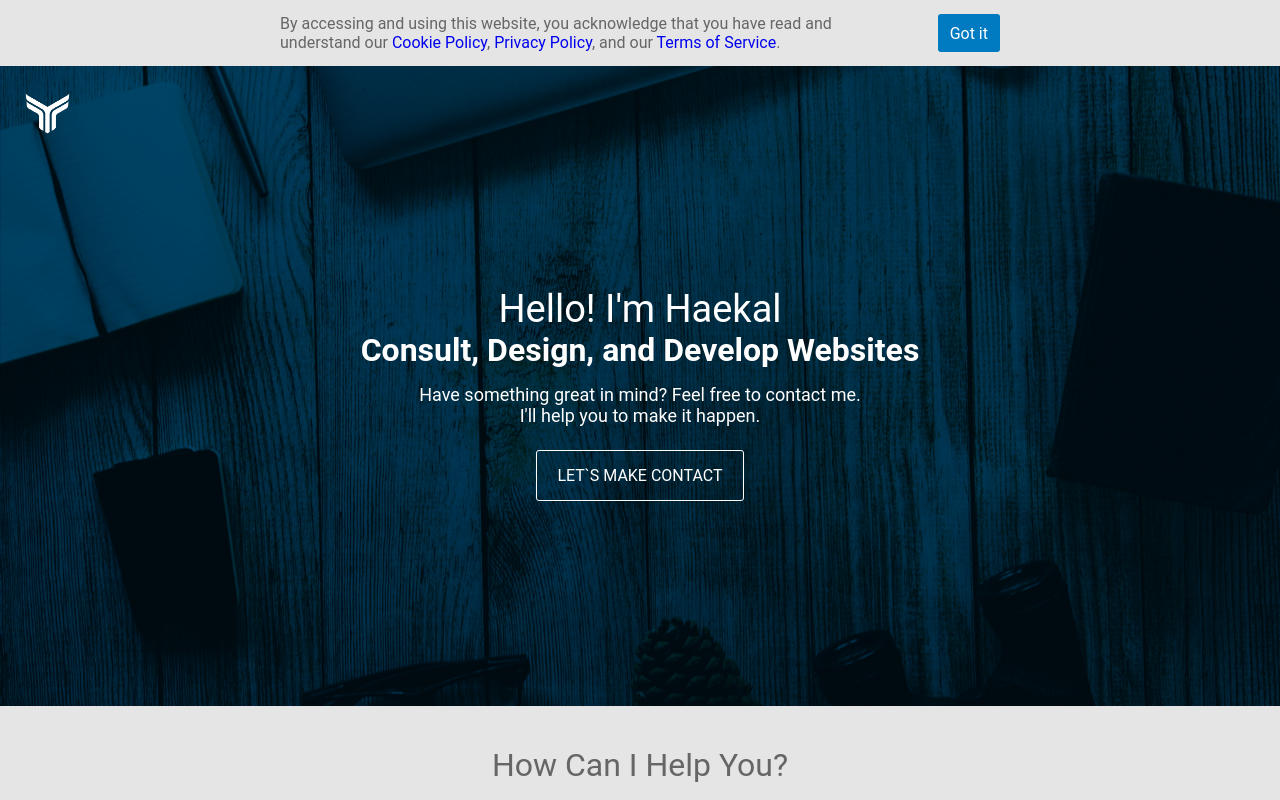
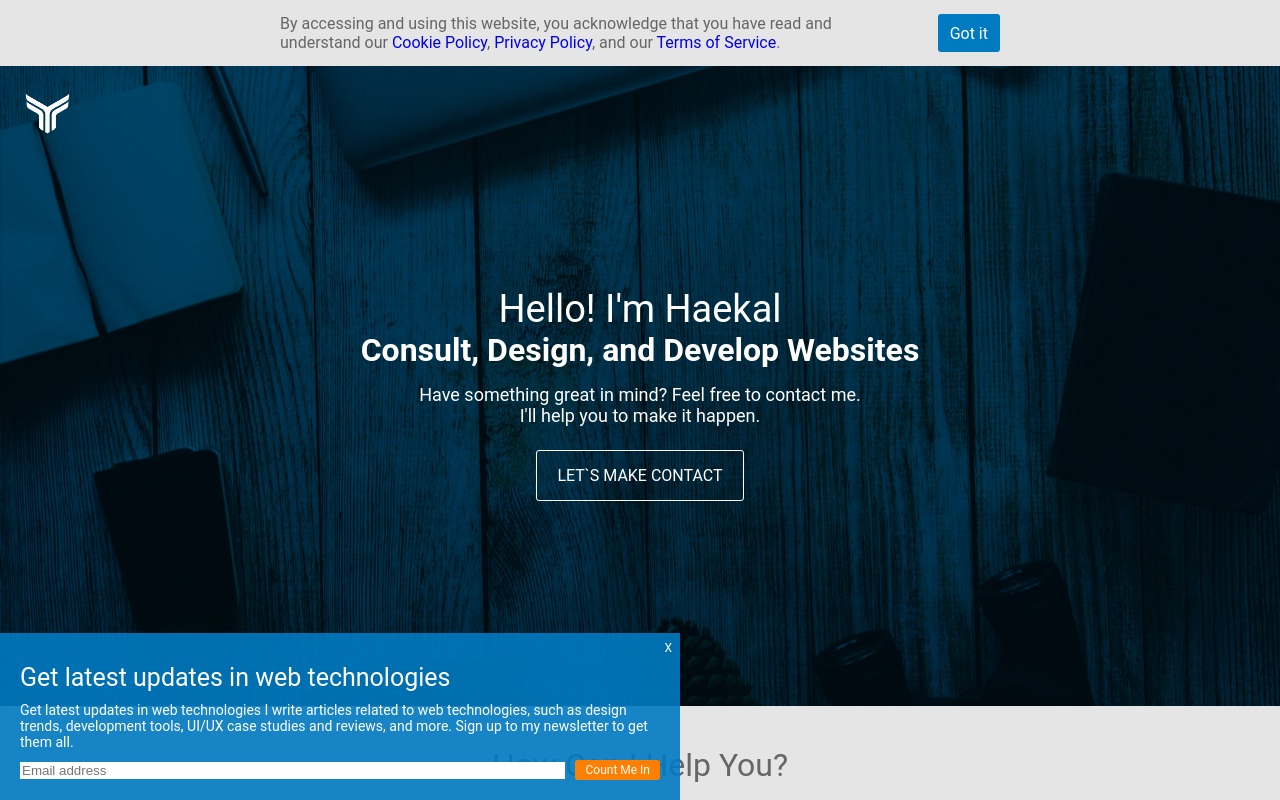
Before and after one commit to muhammadhaekal/personal-web, a React (Create React App) app: page / in a window 1280 px wide. Shown: the top 800 px of the page. Built offline with nearby package versions, Linux system fonts and the light colour scheme.

Commit message:
Crate Newsletter Panel Component

```diff
--- /dev/null
+++ b/src/components/Newsletter/index.js
@@ -0,0 +1,43 @@
+import React from "react";
+import {
+  Wrapper,
+  CenterDiv,
+  NewsletterCard,
+  NewsletterTitle,
+  NewsletterDesc,
+  CloseButton,
+  FormWrapper,
+  InputEmail,
+  SubscribeButton
+} from "./styled";
+
+const Newsletter = () => {
+  return (
+    <Wrapper>
+      <CenterDiv>
+        <NewsletterCard>
+          <CloseButton>X</CloseButton>
+          <NewsletterTitle>
+            Get latest updates in web technologies
+          </NewsletterTitle>
+          <NewsletterDesc>
+            Get latest updates in web technologies I write articles related to
+            web technologies, such as design trends, development tools, UI/UX
+            case studies and reviews, and more. Sign up to my newsletter to get
+            them all.
+          </NewsletterDesc>
+          <FormWrapper>
+            <InputEmail
+              type="text"
+              name="email"
+              placeholder="Email address"
+            ></InputEmail>
+            <SubscribeButton>Count Me In</SubscribeButton>
+          </FormWrapper>
+        </NewsletterCard>
+      </CenterDiv>
+    </Wrapper>
+  );
+};
+
+export default Newsletter;
--- /dev/null
+++ b/src/components/Newsletter/styled.js
@@ -0,0 +1,67 @@
+import styled from "styled-components";
+
+export const Wrapper = styled.div`
+  position: fixed;
+  display: flex;
+  justify-content: center;
+  bottom: 0;
+  width: 100%;
+`;
+
+export const CenterDiv = styled.div`
+  width: 100%;
+  max-width: 1366px;
+`;
+
+export const NewsletterCard = styled.div`
+  margin: 0;
+  background-color: rgb(0, 123, 193, 0.9);
+  display: inline-block;
+  padding: 20px;
+  max-width: 640px;
+  position: relative;
+`;
+
+export const NewsletterTitle = styled.div`
+  font-size: 25px;
+  color: #ffffff;
+  margin-top: 10px;
+`;
+
+export const NewsletterDesc = styled.div`
+  color: #ffffff;
+  margin-top: 10px;
+  font-size: 14px;
+`;
+
+export const CloseButton = styled.div`
+  position: absolute;
+  top: 8px;
+  right: 8px;
+  color: #ffffff;
+  font-size: 12px;
+  cursor: pointer;
+`;
+
+export const FormWrapper = styled.div`
+  margin-top: 10px;
+  display: flex;
+  justify-content: center;
+  align-items: center;
+`;
+
+export const InputEmail = styled.input`
+  width: 100%;
+  margin-right: 10px;
+  border: none;
+`;
+
+export const SubscribeButton = styled.div`
+  border-radius: 3px;
+  background-color: #ff8000;
+  white-space: nowrap;
+  font-size: 12px;
+  padding: 3px 10px;
+  color: white;
+  cursor: pointer;
+`;
--- a/src/pages/LandingPage/index.js
+++ b/src/pages/LandingPage/index.js
@@ -4,6 +4,7 @@ import { Wrapper, CenterDiv } from "./styled";
 import Jumbotron from "../../components/Jumbotron";
 import MainContent from "../../components/Skills";
 import PageFooter from "../../components/PageFooter";
+import Newsletter from "../../components/Newsletter";
 class LandingPage extends Component {
   state = {
     isNotifHidden: false
@@ -29,6 +30,7 @@ class LandingPage extends Component {
           <MainContent></MainContent>
           <PageFooter></PageFooter>
         </CenterDiv>
+        <Newsletter></Newsletter>
       </Wrapper>
     );
   }
```
